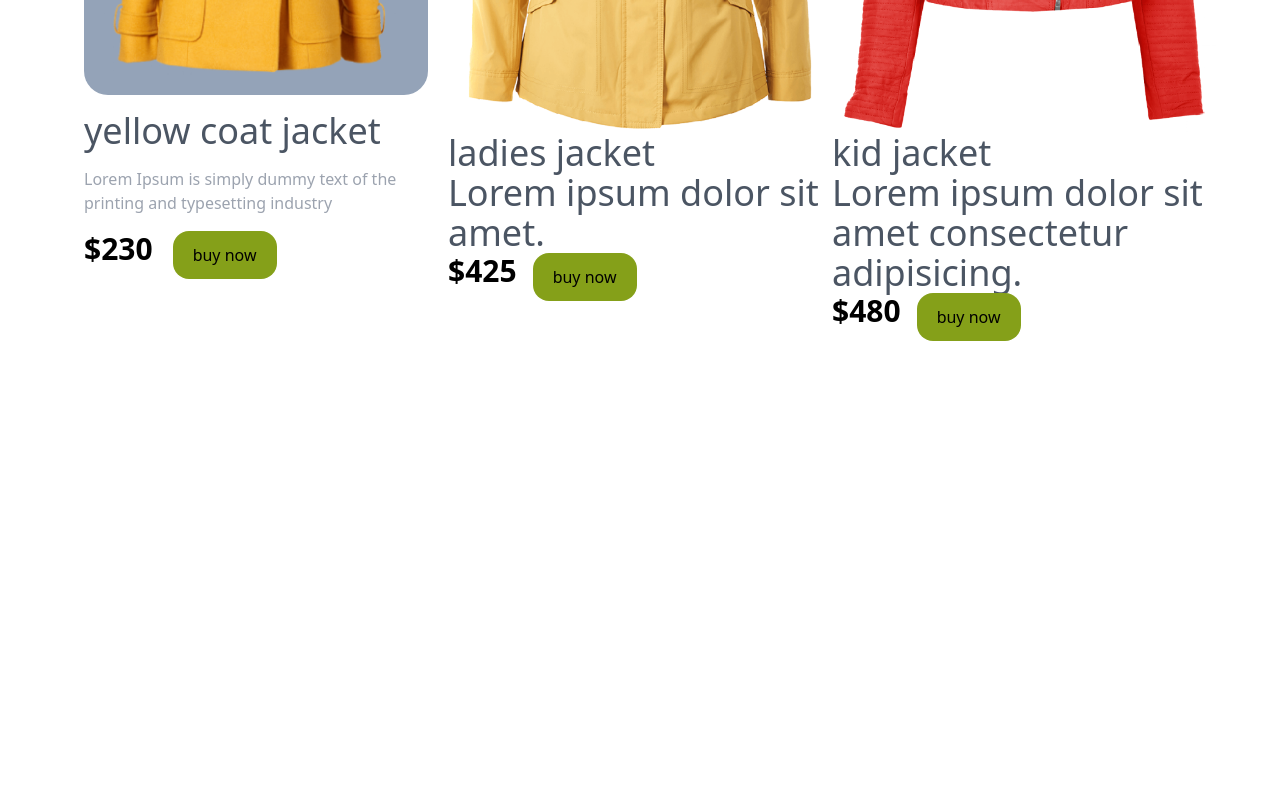
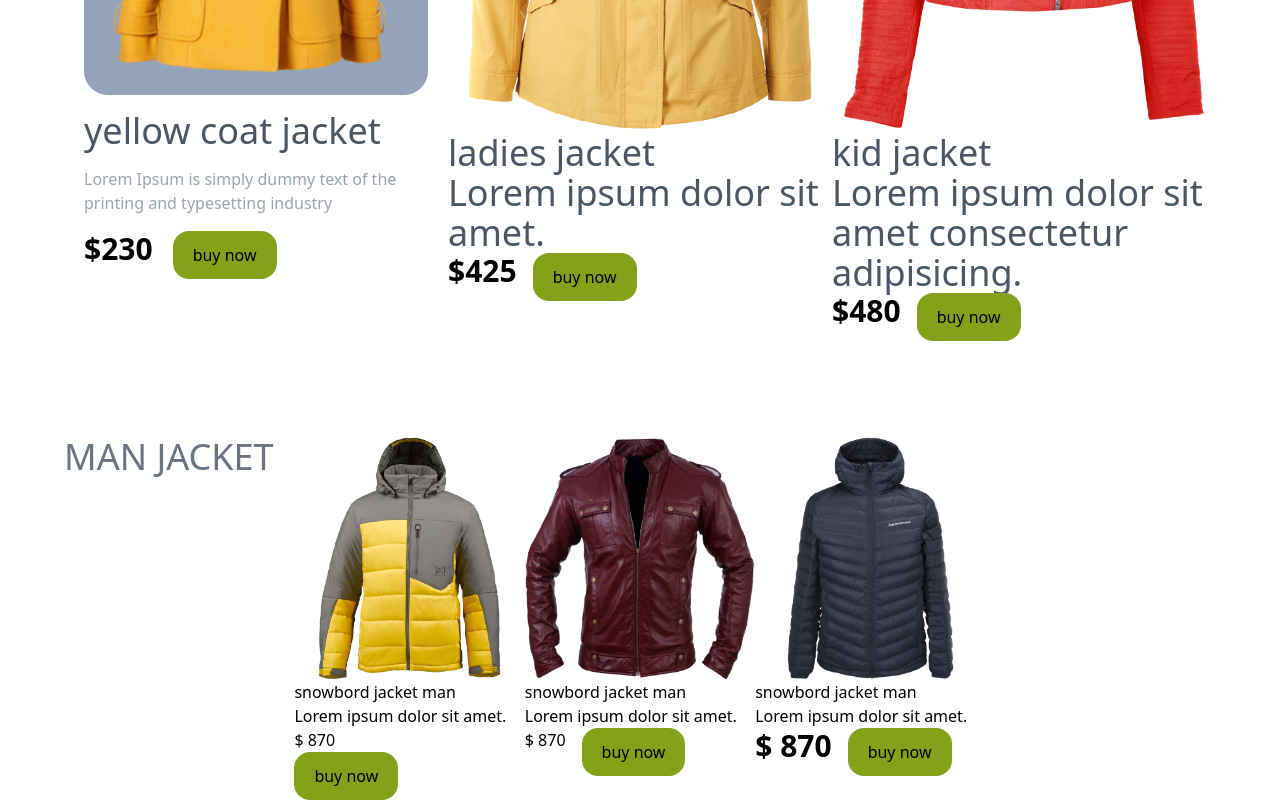
Before and after one commit to Selim-Ahmed93/penguine-Fasion--using-Tailwind, a plain HTML site: page index.html in a window 1280 px wide. Shown: the part 920-1720 px from the top of the page. Before the commit the page ends 1309 px from the top, so only its background shows below. Drawn offline with nearby package versions, Linux system fonts and the light colour scheme.

Commit message:
man fasion item done

```diff
--- a/index.html
+++ b/index.html
@@ -95,6 +95,48 @@
       </div>
      </div>
       </section>
+
+      <section class="pt-12 grid grid-cols-1 lg:grid-cols-5 sm:grid-cols-1">
+
+        <h2 class="text-4xl text-gray-500 uppercase">man jacket</h2>
+    <div class="md:flex md:items-center md:justify-around">
+      <div>
+        <img src="./images/jacket-4.png" alt="">
+        <h2>snowbord jacket man</h2>
+        <p>Lorem ipsum dolor sit amet.</p>
+        <div>
+        <h1>$ 870</h1>
+        <button class="bg-[#85A019] px-5 py-3 rounded-2xl">buy now</button>
+        </div>
+      </div>
+
+       </div>
+       <div>
+        <div>
+          <img src="./images/jacket-5.png" alt="">
+          <h2>snowbord jacket man</h2>
+          <p>Lorem ipsum dolor sit amet.</p>
+          <div class="flex gap-4">
+          <h1>$ 870</h1>
+          <button class="bg-[#85A019] px-5 py-3 rounded-2xl">buy now</button>
+          </div>
+        </div>
+
+         </div>
+         <div>
+          <div>
+            <img src="./images/jacket-6.png" alt="">
+            <h2>snowbord jacket man</h2>
+            <p>Lorem ipsum dolor sit amet.</p>
+            <div class="flex gap-4">
+            <h1 class="text-3xl font-bold">$ 870</h1>
+             <button class="bg-[#85A019] px-5 py-3 rounded-2xl">buy now</button>
+            </div>
+          </div>
+
+        </div>
+
+      </section>
     </main>
     <footer>
 
```
